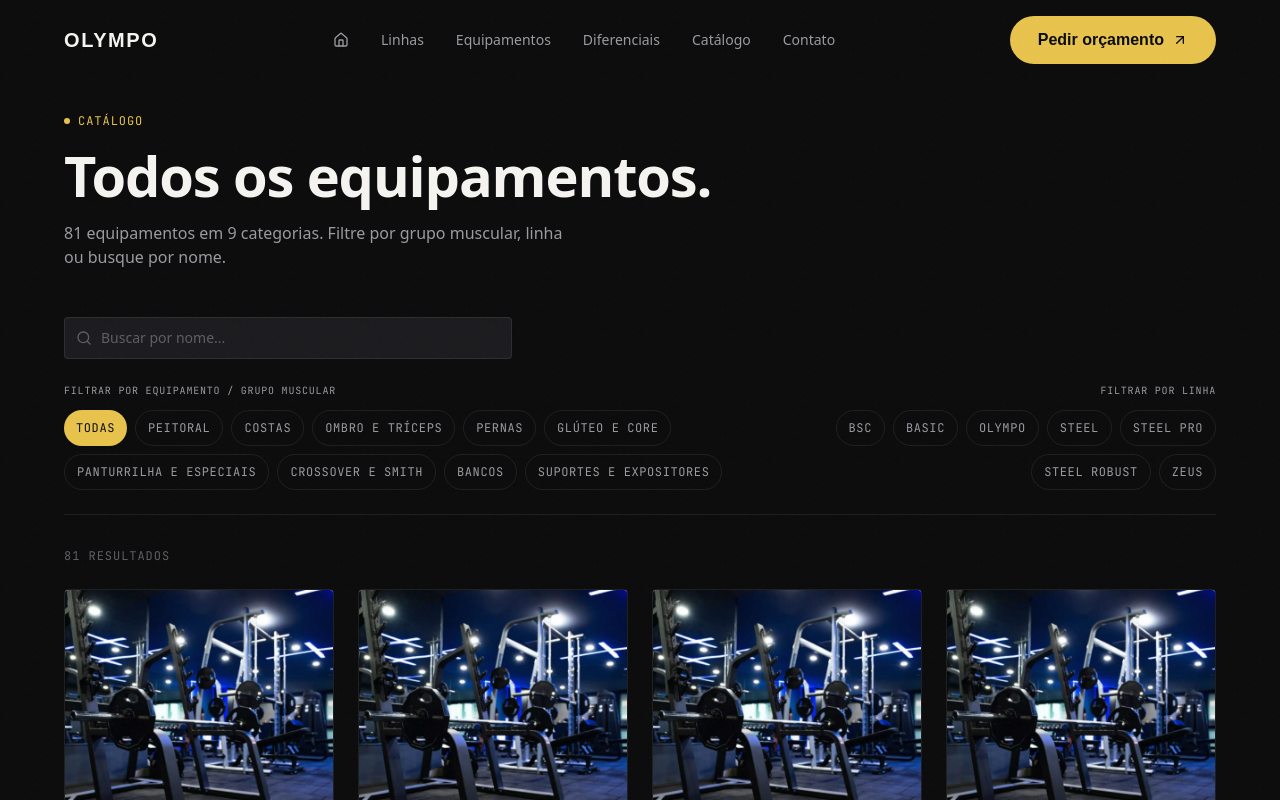
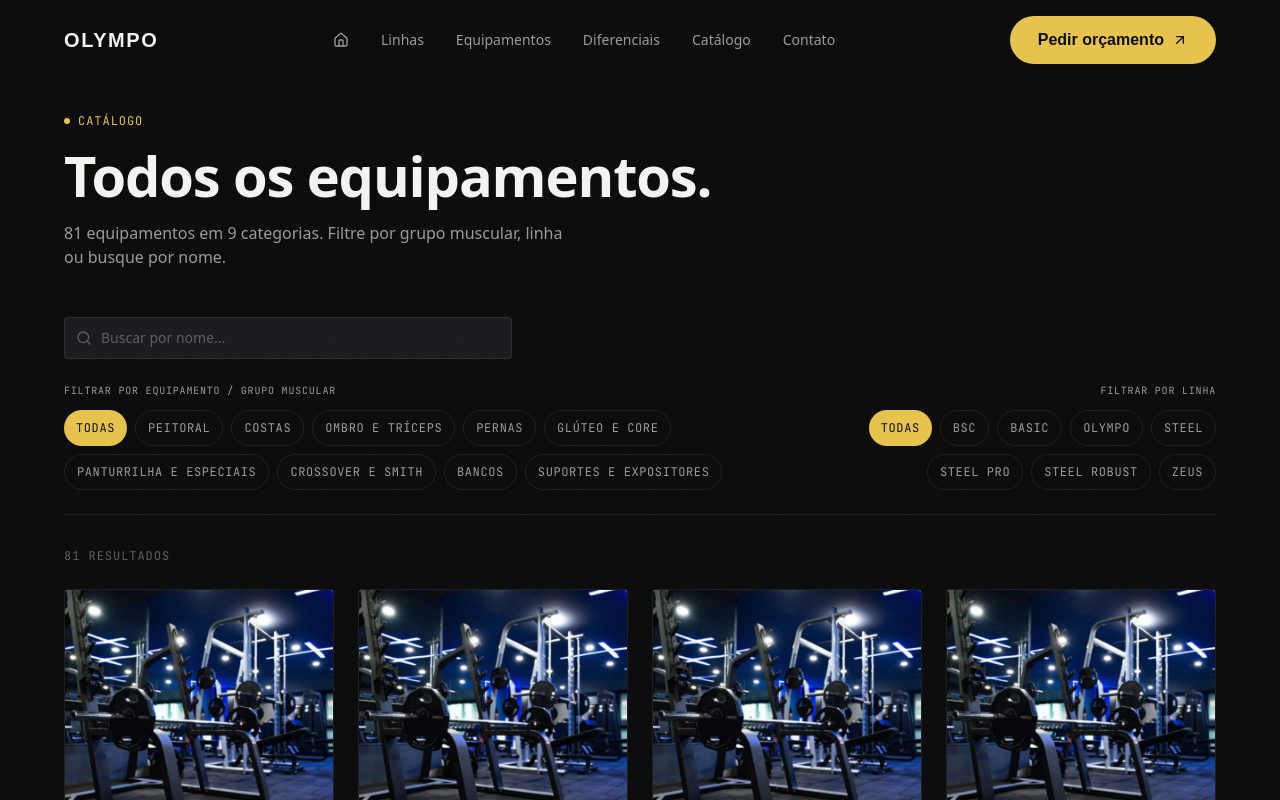
Before and after one commit to Pedrouo/lp-olypmo, a Next.js app: page /catalogo in a window 1280 px wide. Shown: the top 800 px of the page. Built offline with nearby package versions, Linux system fonts and the light colour scheme; a web font is replaced by a local one.

Commit message:
feat: adiciona opcao de filtro Todas nas linhas no catalogo

```diff
--- a/app/catalogo/page.tsx
+++ b/app/catalogo/page.tsx
@@ -163,6 +163,16 @@ function CatalogoContent() {
                 Filtrar por Linha
               </span>
               <div className="flex flex-wrap gap-2 lg:justify-end">
+                <button
+                  onClick={() => setSelectedLine(null)}
+                  className={`px-3 py-2 rounded-[var(--radius-pill)] text-[0.75rem] mono uppercase tracking-[0.05em] transition-colors cursor-pointer ${
+                    !selectedLine
+                      ? "bg-[var(--color-gold)] text-[var(--color-ink)]"
+                      : "border border-[var(--color-line)] text-[var(--color-text-dim)] hover:border-[var(--color-line-strong)]"
+                  }`}
+                >
+                  Todas
+                </button>
                 {allLines.map((line) => {
                   const isAvailable = linesWithProducts.has(line);
                   const isSelected = selectedLine === line;
```
